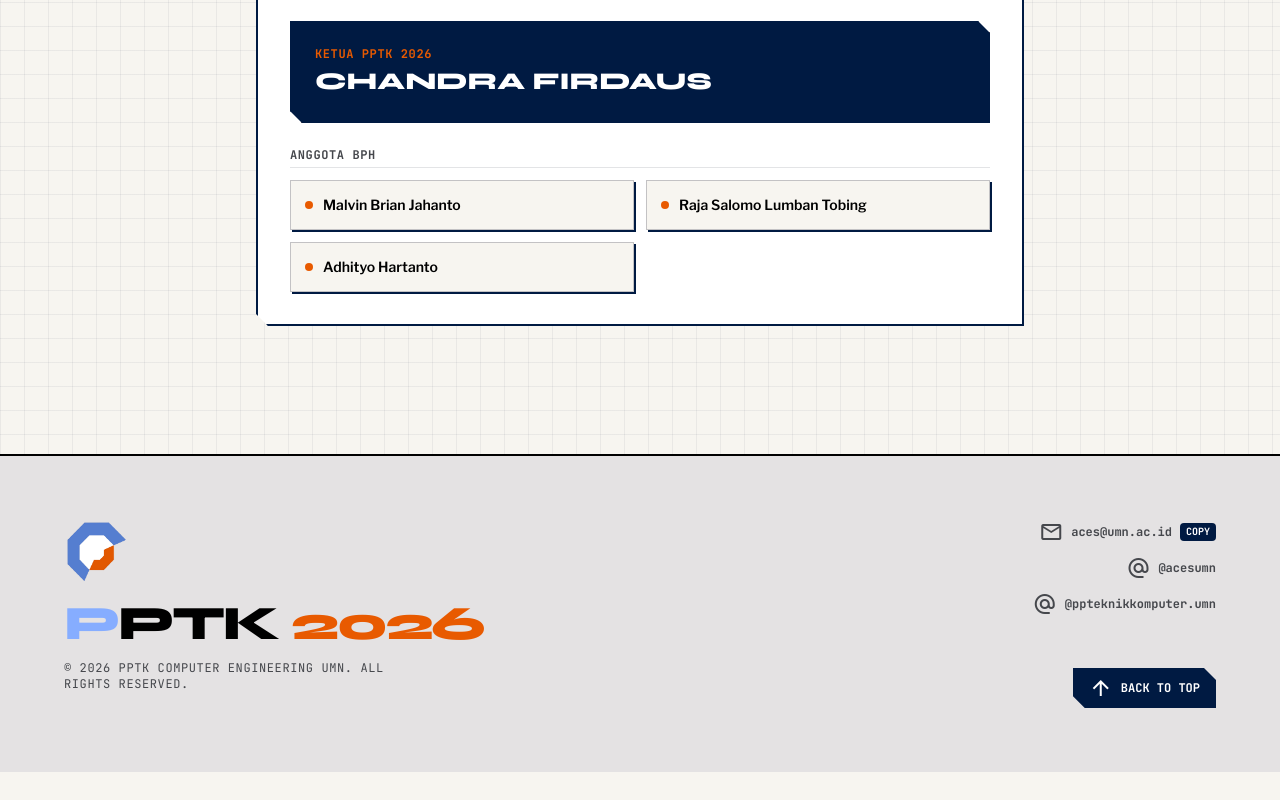
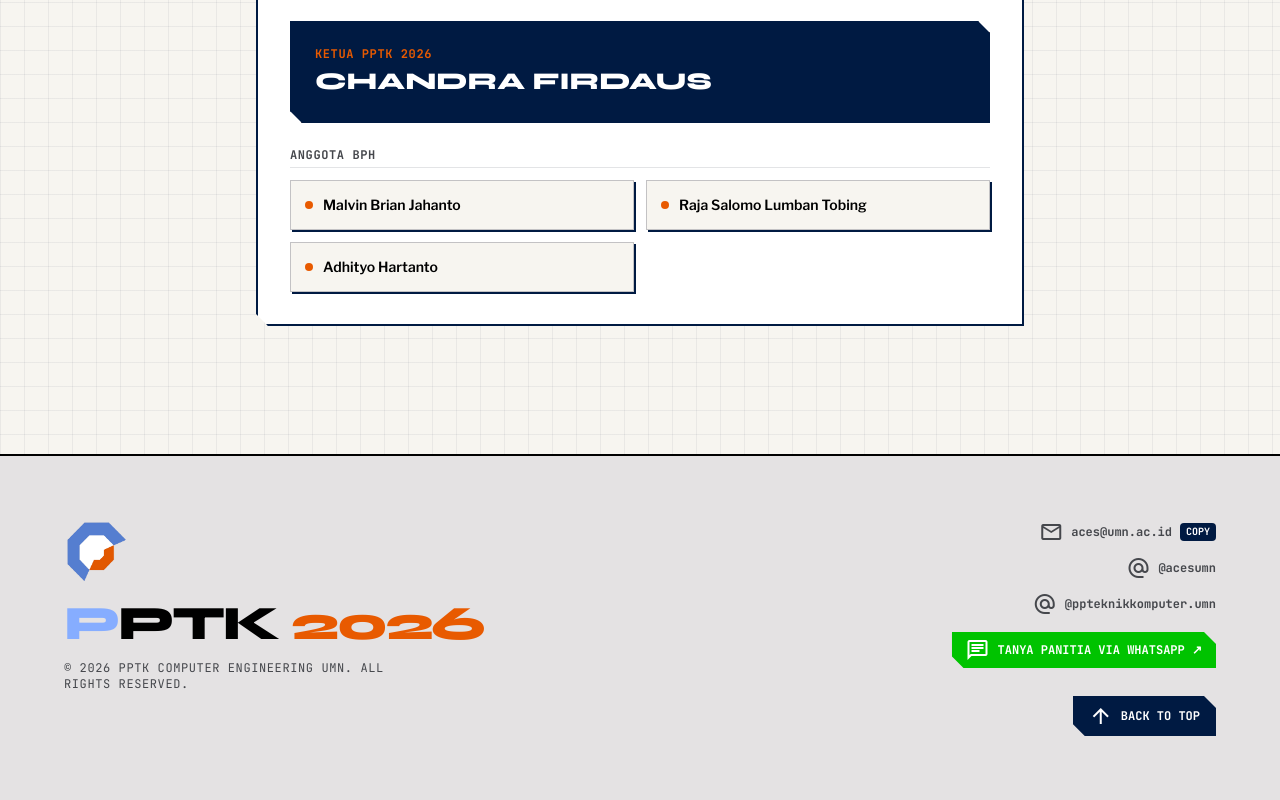
Before and after one commit to raffiabyann/pptk, a React (Vite) app: page / in a window 1280 px wide. Shown: the part 5494-6294 px from the top of the page. Before the commit the page ends 6266 px from the top, so only its background shows below. Built offline with nearby package versions, Linux system fonts and the light colour scheme.

Commit message:
feat: add compact direct WhatsApp helpdesk button in Footer

```diff
--- a/src/components/Footer.jsx
+++ b/src/components/Footer.jsx
@@ -63,6 +63,17 @@ export default function Footer() {
             <span className="material-symbols-outlined text-sm">alternate_email</span>
             <span>@ppteknikkomputer.umn</span>
           </a>
+
+          {/* Direct WhatsApp Helpdesk Button */}
+          <a
+            href="https://wa.me/6285156850945?text=Halo%20Panitia%20PPTK%202026!%20Saya%20Mahasiswa%20Baru%20Teknik%20Komputer%202026%20ingin%20bertanya..."
+            target="_blank"
+            rel="noreferrer"
+            className="bg-[#00C300] hover:bg-[#00a800] text-white px-3.5 py-1.5 font-['JetBrains_Mono'] text-xs font-bold uppercase inline-flex items-center gap-2 chamfered-box transition-colors shadow-sm my-1"
+          >
+            <span className="material-symbols-outlined text-sm">chat</span>
+            <span>Tanya Panitia via WhatsApp ↗</span>
+          </a>
         </div>
 
         {/* Back to Top Button */}
```
